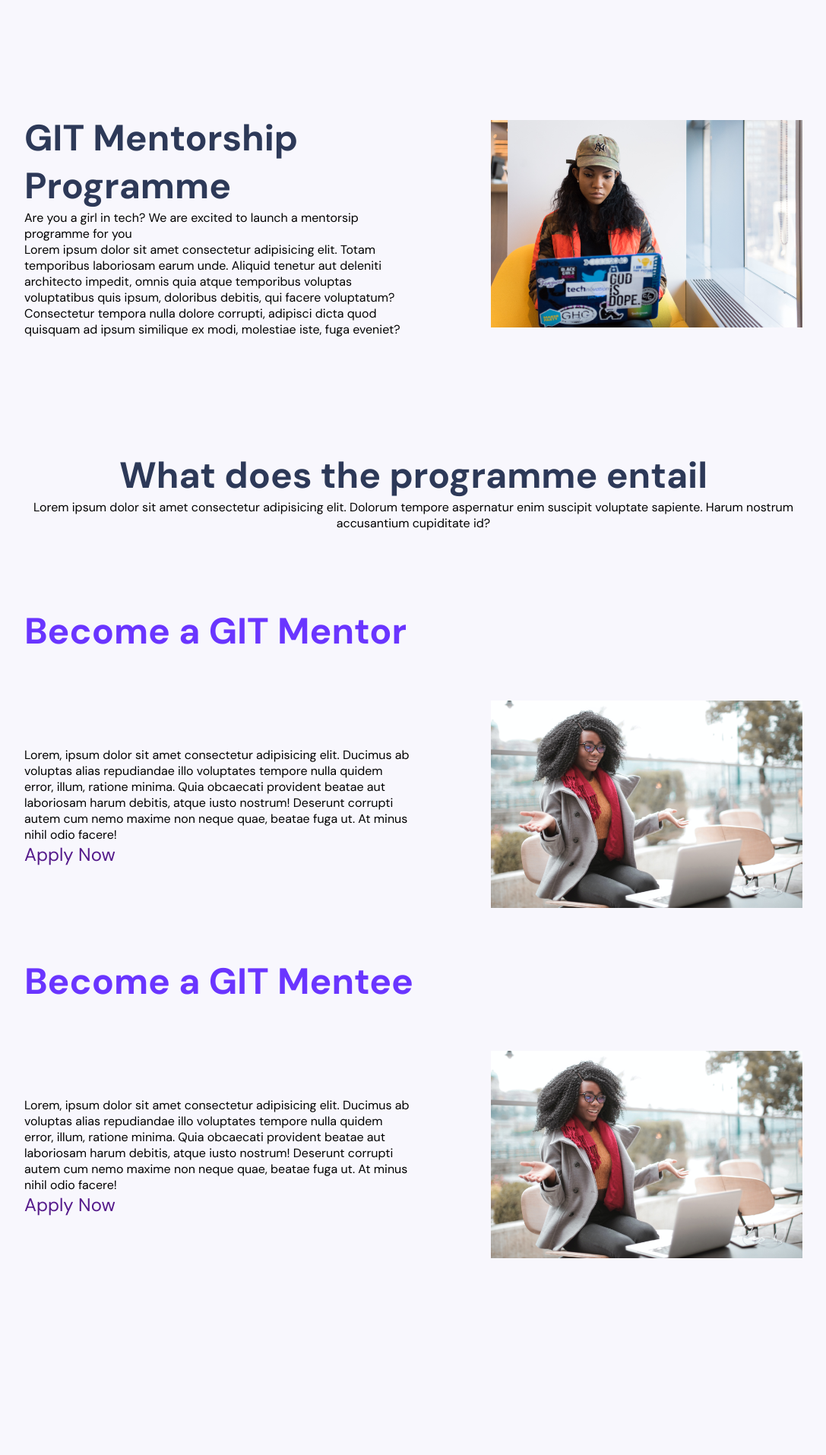
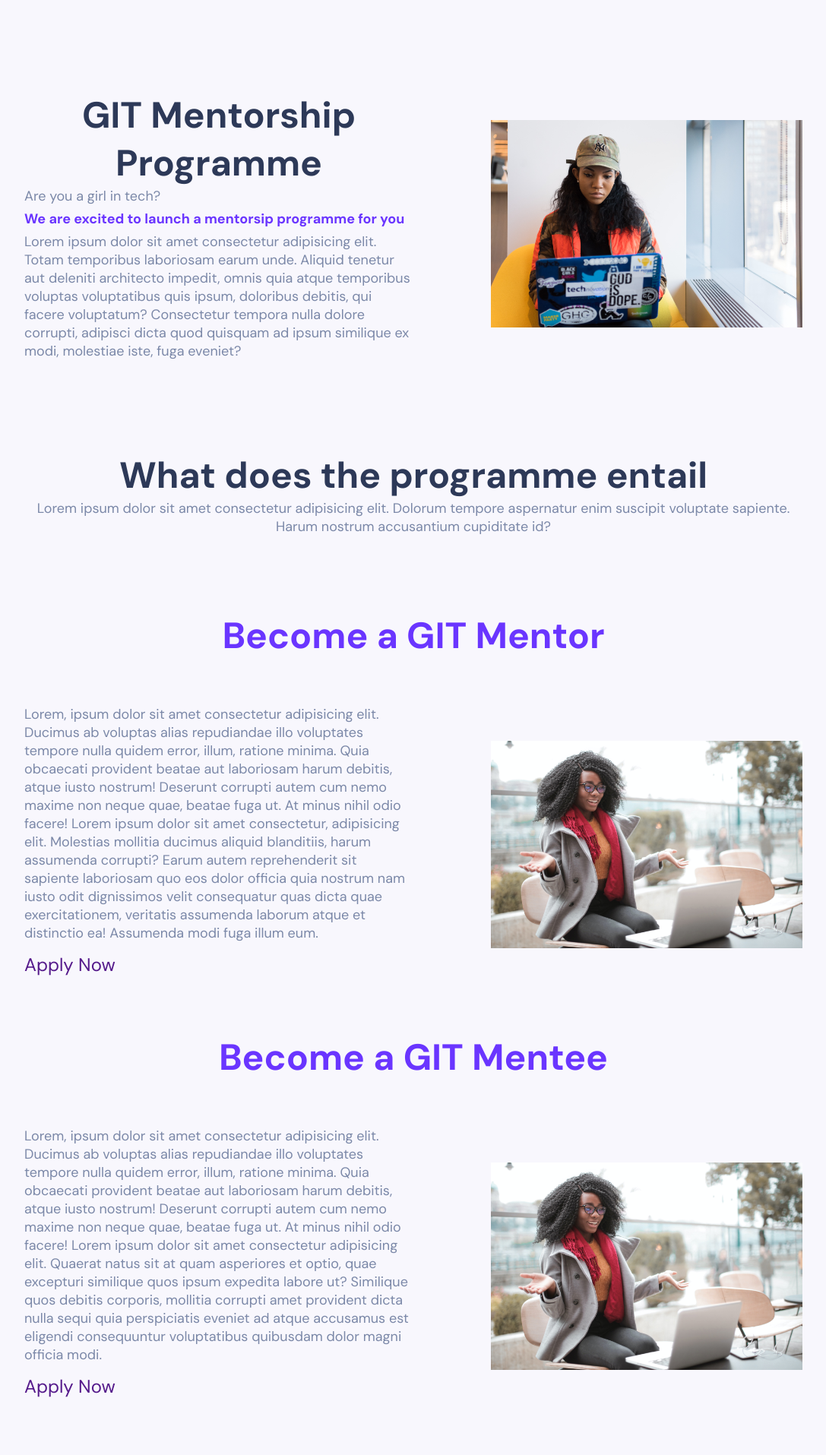
Before and after one commit to otizgit/Girls-In-Tech, a PHP site: page /mentorship.html in a window 1280 px wide. Shown: the whole page at 76% size, without its empty margins (96-1183 px from the left). Before the commit the page ends 1656 px from the top, so only its background shows below. Run offline with PHP 8.4, Linux system fonts and the light colour scheme.

Commit message:
Add colours to header and paragraph

```diff
--- a/css/mentorship.css
+++ b/css/mentorship.css
@@ -15,6 +15,7 @@
 }
 h1,h2,h3,h4{
     font-size: var(--headerSize);
+    text-align: center;
     }
     h1,h2{
         color: var(--header2);
@@ -22,9 +23,12 @@ h1,h2,h3,h4{
 h3,h4{
     color: var(--header1);
 }
+p{
+    color: var(--paragraph);
+    font-size: var(--paragraph-size);
+}
 body{
     background-color: #f8f7fd;
-    /* width: 100vw; */
     height: 100%;
 }
 .wrapper{
@@ -32,7 +36,7 @@ body{
     margin: auto;
 }
 .section1, .section3{
-    margin-block: 150px;
+    margin-block: 120px;
     display: flex;
     justify-content: space-between;
     align-items: center;
@@ -40,6 +44,10 @@ body{
 .section1 .left-side,
 .section3 .left-side{
        width: 50%;
+}
+.section1 .left-side strong{
+    color: var(--header1);
+    line-height: 2;
 }
 .section1 .right-side,
 .section3 .right-side{
@@ -61,11 +69,12 @@ margin-block: 100px;
     font-size: 1.5rem;
     position: relative;
     text-decoration: none;
+    line-height: 2.5;
   }
 .section3 .left-side a:after {
     content: "\00bb";
     position: absolute;
-    top: -5px;
+    top: -23px;
     opacity: 0;
     right: -25px;
     transition: all 0.6s;
--- a/mentorship.html
+++ b/mentorship.html
@@ -12,7 +12,7 @@
         <div class="section1">
             <div class="left-side">
                 <h1>GIT Mentorship Programme</h1>
-                <p>Are you a girl in tech? <span>We are excited to launch a mentorsip programme for you</span></p>
+                <p>Are you a girl in tech? <br><strong>We are excited to launch a mentorsip programme for you</strong></p>
                 <p>Lorem ipsum dolor sit amet consectetur adipisicing elit. Totam temporibus laboriosam earum unde. Aliquid tenetur aut deleniti architecto impedit, omnis quia atque temporibus voluptas voluptatibus quis ipsum, doloribus debitis, qui facere voluptatum? Consectetur tempora nulla dolore corrupti, adipisci dicta quod quisquam ad ipsum similique ex modi, molestiae iste, fuga eveniet?</p>
             </div>
             <div class="right-side">
@@ -26,7 +26,7 @@
         <h3>Become a GIT Mentor</h3>
         <div class="section3">
             <div class="left-side">
-                <p>Lorem, ipsum dolor sit amet consectetur adipisicing elit. Ducimus ab voluptas alias repudiandae illo voluptates tempore nulla quidem error, illum, ratione minima. Quia obcaecati provident beatae aut laboriosam harum debitis, atque iusto nostrum! Deserunt corrupti autem cum nemo maxime non neque quae, beatae fuga ut. At minus nihil odio facere!</p>
+                <p>Lorem, ipsum dolor sit amet consectetur adipisicing elit. Ducimus ab voluptas alias repudiandae illo voluptates tempore nulla quidem error, illum, ratione minima. Quia obcaecati provident beatae aut laboriosam harum debitis, atque iusto nostrum! Deserunt corrupti autem cum nemo maxime non neque quae, beatae fuga ut. At minus nihil odio facere! Lorem ipsum dolor sit amet consectetur, adipisicing elit. Molestias mollitia ducimus aliquid blanditiis, harum assumenda corrupti? Earum autem reprehenderit sit sapiente laboriosam quo eos dolor officia quia nostrum nam iusto odit dignissimos velit consequatur quas dicta quae exercitationem, veritatis assumenda laborum atque et distinctio ea! Assumenda modi fuga illum eum.</p>
                 <a href="">Apply Now</a>
             </div>
             <div class="right-side">
@@ -36,7 +36,7 @@
         <h4>Become a GIT Mentee</h4>
         <div class="section3">
             <div class="left-side">
-                <p>Lorem, ipsum dolor sit amet consectetur adipisicing elit. Ducimus ab voluptas alias repudiandae illo voluptates tempore nulla quidem error, illum, ratione minima. Quia obcaecati provident beatae aut laboriosam harum debitis, atque iusto nostrum! Deserunt corrupti autem cum nemo maxime non neque quae, beatae fuga ut. At minus nihil odio facere!</p>
+                <p>Lorem, ipsum dolor sit amet consectetur adipisicing elit. Ducimus ab voluptas alias repudiandae illo voluptates tempore nulla quidem error, illum, ratione minima. Quia obcaecati provident beatae aut laboriosam harum debitis, atque iusto nostrum! Deserunt corrupti autem cum nemo maxime non neque quae, beatae fuga ut. At minus nihil odio facere! Lorem ipsum dolor sit amet consectetur adipisicing elit. Quaerat natus sit at quam asperiores et optio, quae excepturi similique quos ipsum expedita labore ut? Similique quos debitis corporis, mollitia corrupti amet provident dicta nulla sequi quia perspiciatis eveniet ad atque accusamus est eligendi consequuntur voluptatibus quibusdam dolor magni officia modi.</p>
                 <a href="">Apply Now</a>
             </div>
             <div class="right-side">
```
